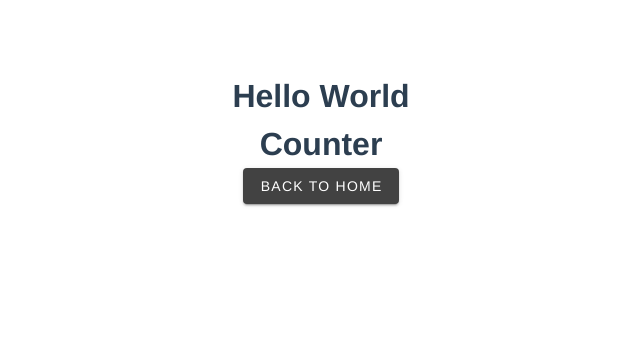
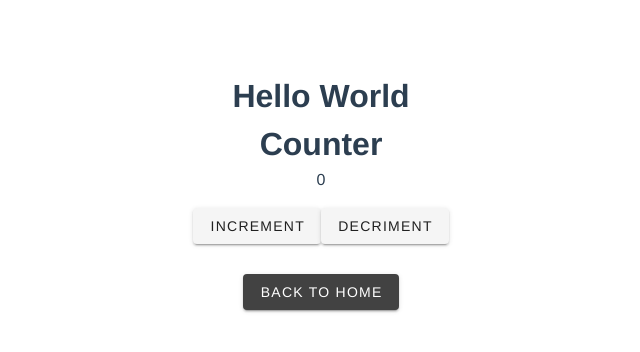
Before and after one commit to noko-nokono/vue-practice, a Vue app in the folder vue-2/: page /counter in a window 1280 px wide. Shown: the top 352 px of the page, without its empty margins (319-959 px from the left). Built offline with nearby package versions, Linux system fonts and the light colour scheme.

Commit message:
add counter

```diff
--- a/vue-2/src/page/Counter.vue
+++ b/vue-2/src/page/Counter.vue
@@ -1,6 +1,35 @@
+<script>
+export default {
+  data() {
+    return {
+      count: 0,
+    }
+  },
+  methods: {
+    increment() {
+      this.count++;
+    },
+    decriment() {
+      this.count--;
+    }
+  }
+}
+</script>
+
 <template>
   <div>
     <h1>Counter</h1>
+    <div class="counter">
+      <p>{{ count }}</p>
+      <v-btn @click="increment">Increment</v-btn>
+      <v-btn @click="decriment">Decriment</v-btn>
+    </div>
     <v-btn color="secondary" to="/">Back to Home</v-btn>
   </div>
 </template>
+
+<style>
+.counter {
+  margin-bottom: 30px;
+}
+</style>
```
